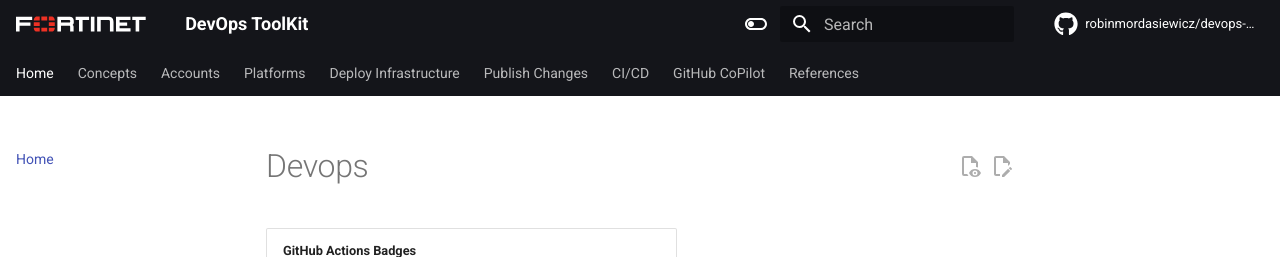
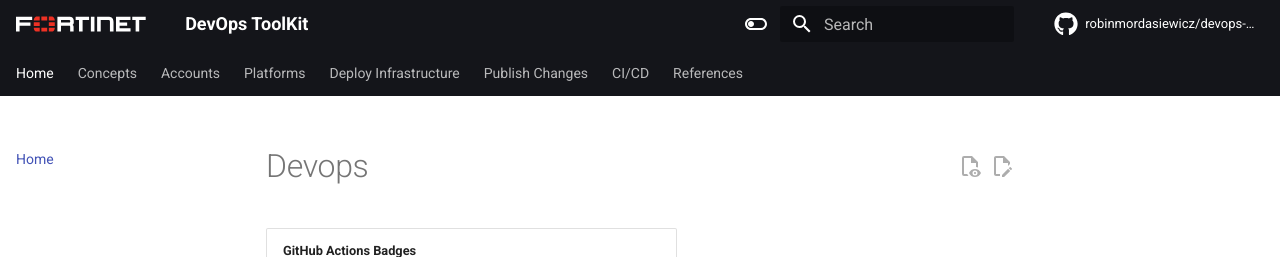
Before and after one commit to robinmordasiewicz/devops-toolkit, an MkDocs documentation site: the page built from docs/index.md, in a window 1280 px wide and 1250 px high. Shown: the top 257 px of the window. Built offline with MkDocs 1.6.1 and Material for MkDocs 9.7.7, drawn with Linux system fonts in a browser that asks for light colours; plug-ins that fetch from the network failed and are left out; comment, search, counter and statistics services are not loaded.

Commit message:
fix(mkdocs.yml): new order

```diff
--- a/mkdocs.yml
+++ b/mkdocs.yml
@@ -149,6 +149,7 @@
       - gitops.md
       - gitflow.md
       - secure-cloud-blueprint.md
+      - github-copilot-install.md
   - "Accounts": "accounts.md"
   - "Platforms":
       - "Source Control":
@@ -182,5 +183,4 @@
       - github-workflows.md
       - fortimanager.md
       - fortimanager-ztp.md
-  - github-copilot-install.md
   - links.md
```
